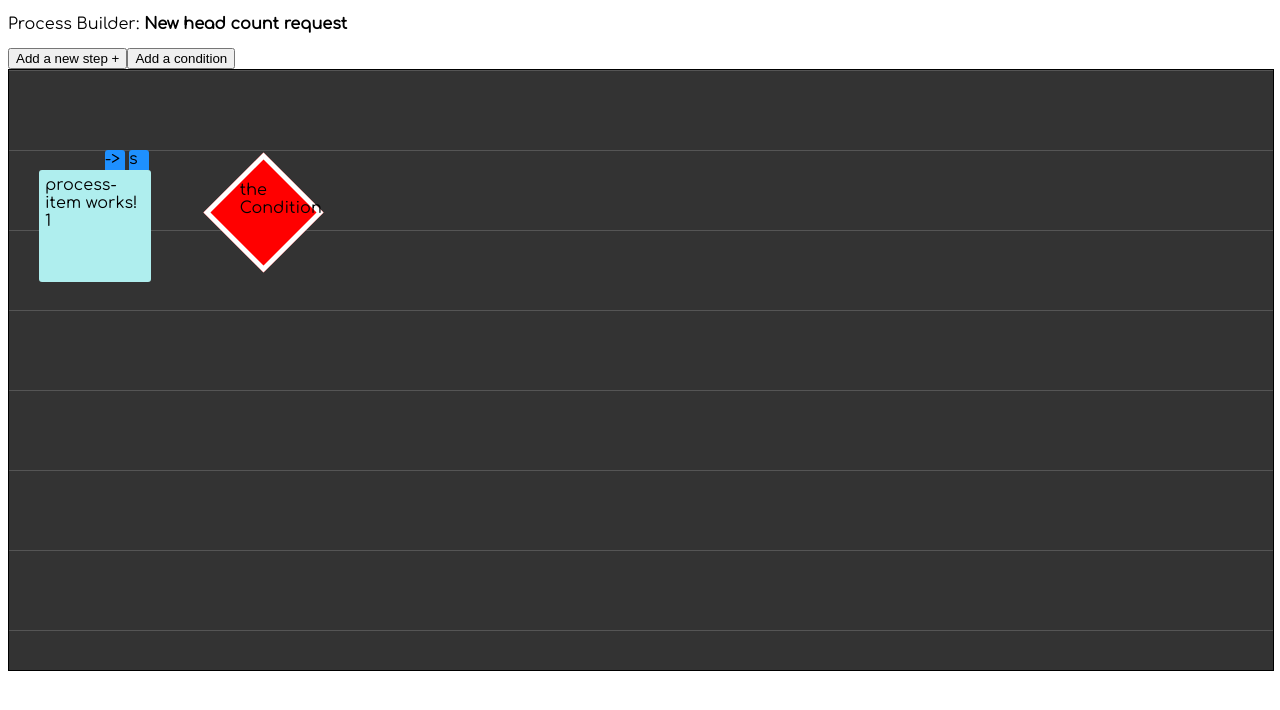
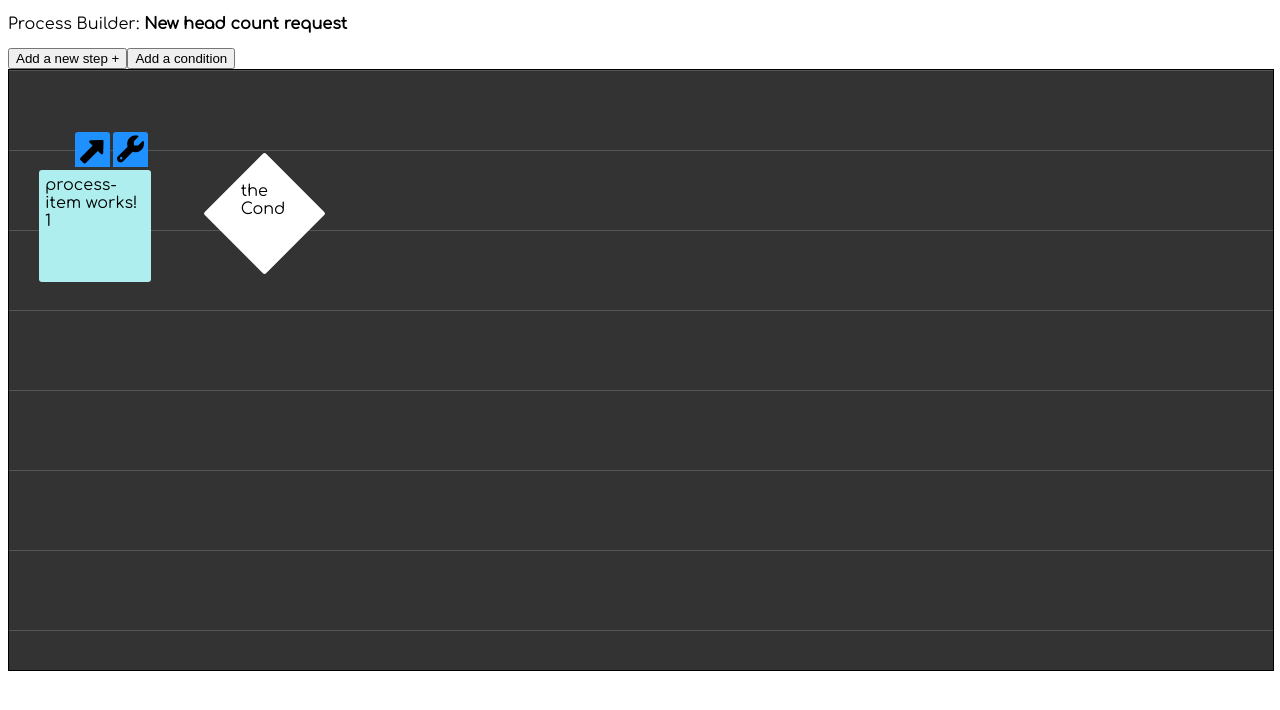
Before and after one commit to alperenbelgic/bpmist, an Angular app: page / in a window 1280 px wide. Both pictures are taken after a click on the button "Add a condition". Shown: the top 710 px of the page. Built offline with nearby package versions, Linux system fonts and the light colour scheme.

Commit message:
Icons are added Small improvement on condition box

```diff
--- a/src/app/process-item/process-item.component.css
+++ b/src/app/process-item/process-item.component.css
@@ -14,7 +14,7 @@
                                     supported by Chrome, Opera and Firefox */
 }
 
-.item-wrapper {
+.state-box {
     background-color: paleturquoise;
     width: 100px;
     height: 100px;
@@ -33,25 +33,38 @@
 }
 
 .settings-button {
-    margin-top: -26px;
-    margin-left: 84px;
+    margin-top: -44px;
+    margin-left: 68px;
     background-color: dodgerblue;
     position: absolute;
-    width: 20px;
-    height: 20px;
+    width: 35px;
+    height: 35px;
     border-top-right-radius: 3px;
     border-top-left-radius: 3px;
+    text-align: center;
+}
+
+.settings-button i {
+  font-size: 27px;
+  margin-top: 4px;
 }
 
 .create-link-button {
-    margin-top: -26px;
-    margin-left: 60px;
+    margin-top: -44px;
+    margin-left: 30px;
     background-color: dodgerblue;
     position: absolute;
-    width: 20px;
-    height: 20px;
+    width: 35px;
+    height: 35px;
     border-top-right-radius: 3px;
     border-top-left-radius: 3px;
+    text-align: center;
+}
+
+.create-link-button i {
+  transform: rotate(45deg);
+  font-size: 30px;
+  margin-top: 4px;
 }
 
 /* .settings-form {
@@ -82,14 +95,14 @@
 }
 
 
-.condition {
-  background-color: red;
+.condition-box {
+  background-color: white;
   transform: rotate(45deg);
   width: 75px;
   height: 75px;
-  border: 5px solid white;
+
 }
 
-.condition div{
+.condition-content{
   transform: rotate(-45deg);
 }
--- a/src/app/process-item/process-item.component.html
+++ b/src/app/process-item/process-item.component.html
@@ -1,9 +1,13 @@
-<div *ngIf="processItem.constructor.name== 'ProcessItem'" class="item-wrapper noselect" [ngClass]="{
+<div *ngIf="processItem.constructor.name== 'ProcessItem'" class="state-box noselect" [ngClass]="{
     'selected': processItem.isSelected,
     'not-selected': !processItem.isSelected
   }">
-  <div class="create-link-button" (click)="createLink($event)" (mousedown)="mousedown($event)">-></div>
-  <div class="settings-button" (click)="openSettings($event)" (mousedown)="mousedown($event)">s</div>
+  <div class="create-link-button" (click)="createLink($event)" (mousedown)="mousedown($event)">
+    <i class="fas fa-long-arrow-alt-up"></i>
+  </div>
+  <div class="settings-button" (click)="openSettings($event)" (mousedown)="mousedown($event)">
+    <i class="fas fa-wrench"></i>
+  </div>
   <div>process-item works! {{processItem.text}} </div>
 </div>
 
@@ -12,8 +16,11 @@
 </div>
 
 
-<div *ngIf="processItem.constructor.name== 'ConditionItem'" class="condition">
-  <div>
-    the Condition
+<div *ngIf="processItem.constructor.name== 'ConditionItem'" class="condition-box noselect" [ngClass]="{
+  'selected': processItem.isSelected,
+  'not-selected': !processItem.isSelected
+}">
+  <div class="condition-content">
+    the Cond
   </div>
 </div>
--- a/src/index.html
+++ b/src/index.html
@@ -10,6 +10,7 @@
 
   <link href='https://fonts.googleapis.com/css?family=Comfortaa' rel='stylesheet'>
 
+  <script src="https://kit.fontawesome.com/a076d05399.js"></script>
 </head>
 
 <body>
```
